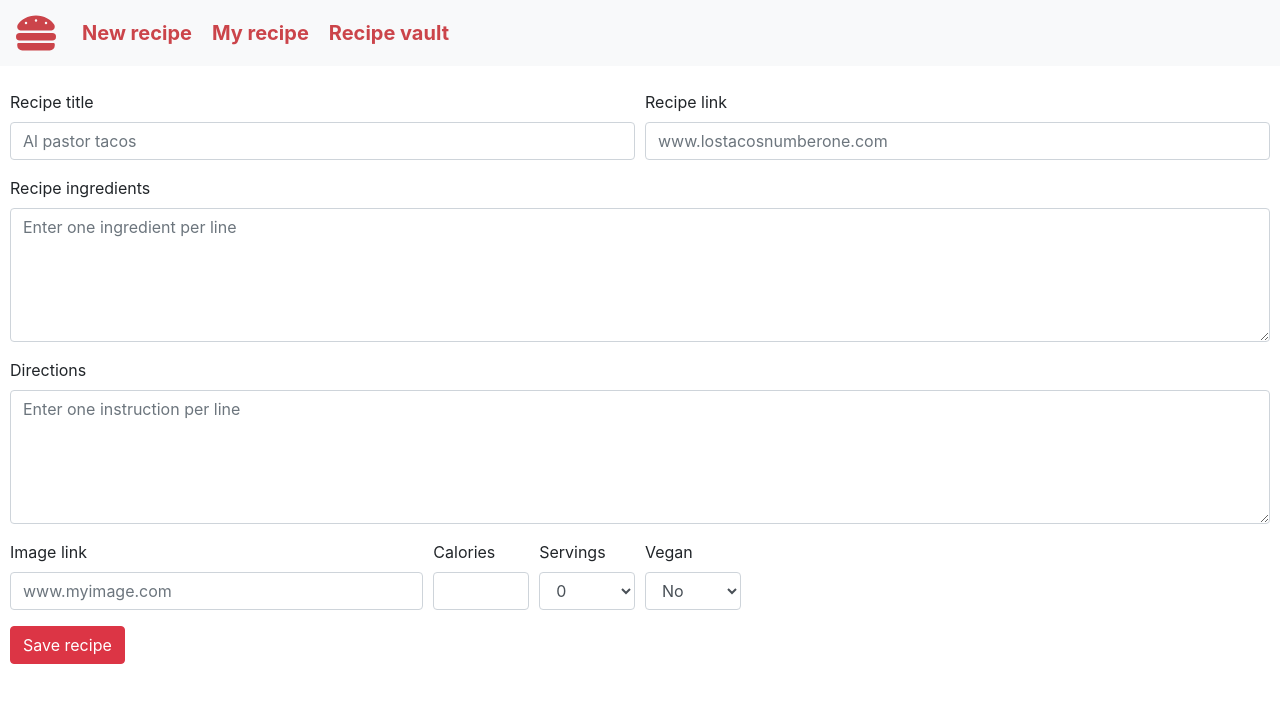
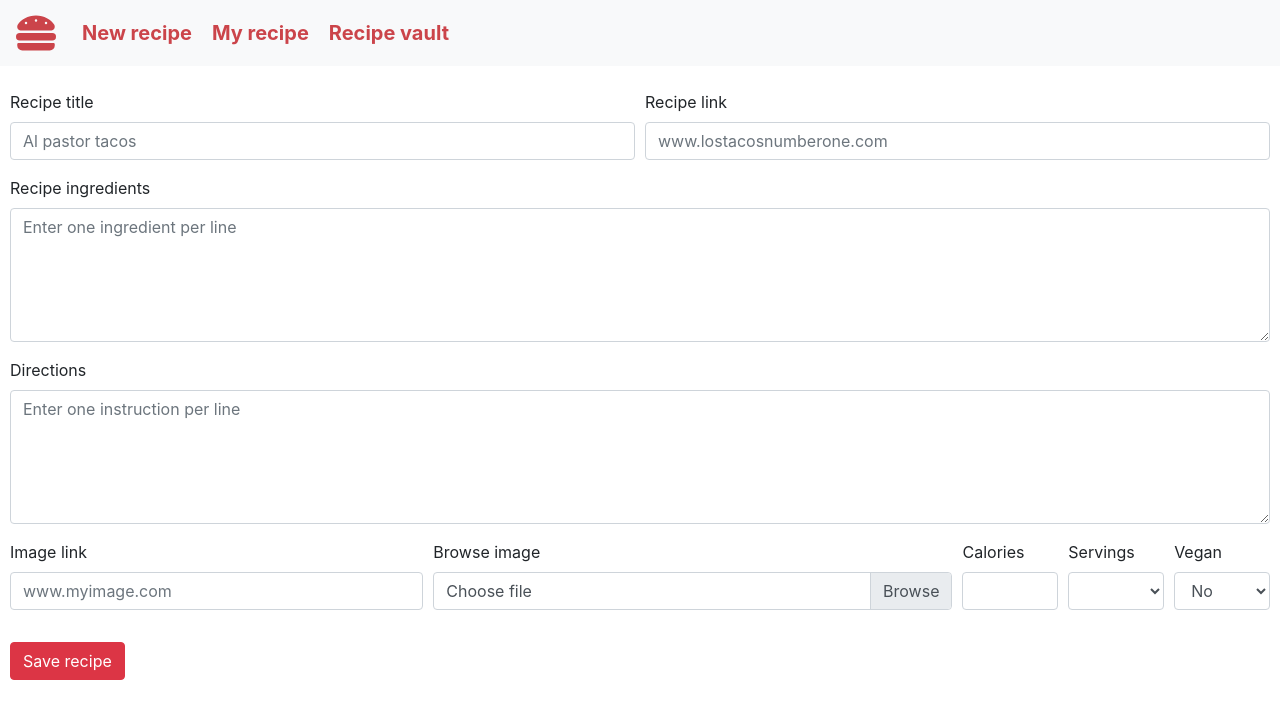
Before and after one commit to LuisAscencio/recipes, a React (Create React App) app: page /newrecipe in a window 1280 px wide. Shown: the top 718 px of the page. Built offline with nearby package versions, Linux system fonts and the light colour scheme.

Commit message:
upload images to firebase

```diff
--- a/src/components/NewRecipe.js
+++ b/src/components/NewRecipe.js
@@ -1,5 +1,7 @@
 import React, { useState } from "react";
 import firebase from "../firebase";
+import storage from "../firebase";
+
 const NewRecipe = () => {
   const [title, setTitle] = useState("");
   const [recipeLink, setRecipeLink] = useState("");
@@ -9,6 +11,8 @@ const NewRecipe = () => {
   const [vegan, setVegan] = useState("No");
   const [calories, setCalories] = useState("");
   const [directions, setDirections] = useState([]);
+  const [file, setFile] = useState("");
+  const [fileName, setFileName] = useState("Choose file");
 
   const storeToDataBase = e => {
     e.preventDefault();
@@ -39,6 +43,27 @@ const NewRecipe = () => {
             setDirections("");
           })
           .then(alert("Recipe saved"));
+  };
+
+  const fileUpload = () => {
+    const uploadTask = storage.ref(`images/${fileName}`).put(file);
+    uploadTask.on(
+      "state_changed",
+      snapshot => {},
+      error => {
+        console.log(error);
+      },
+
+      () => {
+        storage
+          .ref("images")
+          .child(fileName)
+          .getDownloadURL()
+          .then(url => {
+            console.log(url);
+          });
+      }
+    );
   };
 
   return (
@@ -121,6 +146,31 @@ const NewRecipe = () => {
               }}
             />
           </div>
+          <div className="form-group col-md-5">
+            <label htmlFor="browseImage">Browse image</label>
+            <div className="input-group mb-3">
+              {/* <div class="input-group-prepend">
+                <span class="input-group-text" id="inputGroupFileAddon01">
+                  Upload
+                </span>
+              </div> */}
+              <div className="custom-file">
+                <input
+                  type="file"
+                  className="custom-file-input"
+                  id="inputGroupFile01"
+                  aria-describedby="inputGroupFileAddon01"
+                  onChange={e => {
+                    setFile(e.target.files[0]);
+                    setFileName(e.target.files[0].name);
+                  }}
+                />
+                <label className="custom-file-label" htmlFor="inputGroupFile01">
+                  {fileName}
+                </label>
+              </div>
+            </div>
+          </div>
 
           <div className="form-group col-md-1">
             <label htmlFor="calories">Calories</label>
@@ -146,7 +196,7 @@ const NewRecipe = () => {
                 setServes(e.currentTarget.value);
               }}
             >
-              <option defaultValue>0</option>
+              <option defaultValue></option>
               <option>1</option>
               <option>2</option>
               <option>3</option>
--- a/src/firebase.js
+++ b/src/firebase.js
@@ -1,5 +1,6 @@
 import firebase from "firebase/app";
 import "firebase/firestore";
+import "firebase/storage";
 
 const firebaseConfig = {
   apiKey: "AIzaSyAI8sVfZdOoHgQtoh7biLO2dBoMB6lr3pE",
@@ -12,5 +13,6 @@ const firebaseConfig = {
   measurementId: "G-KDWBHH7GB6"
 };
 firebase.initializeApp(firebaseConfig);
-
-export default firebase;
+const storage = firebase.storage();
+// export default firebase;
+export { storage, firebase as default };
```
